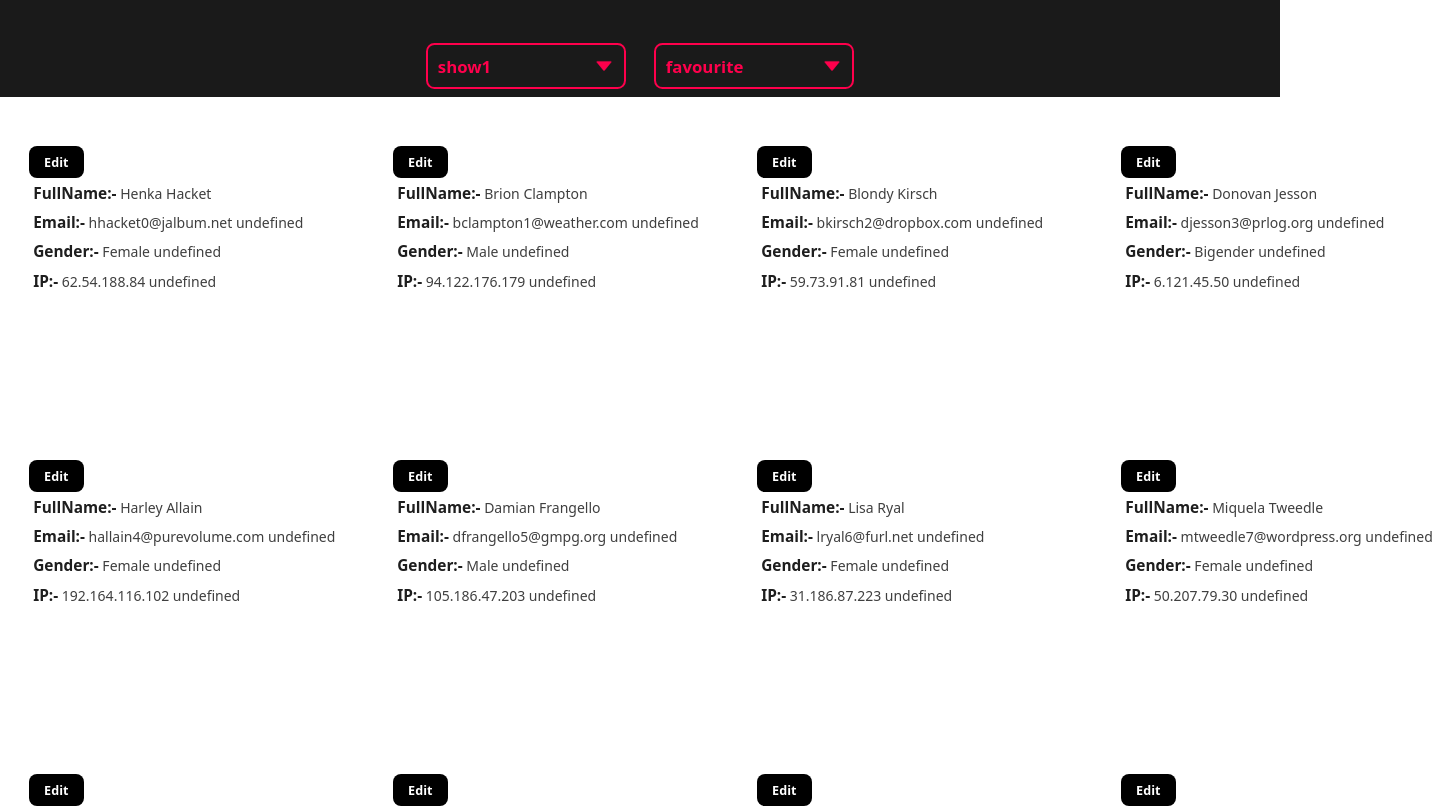
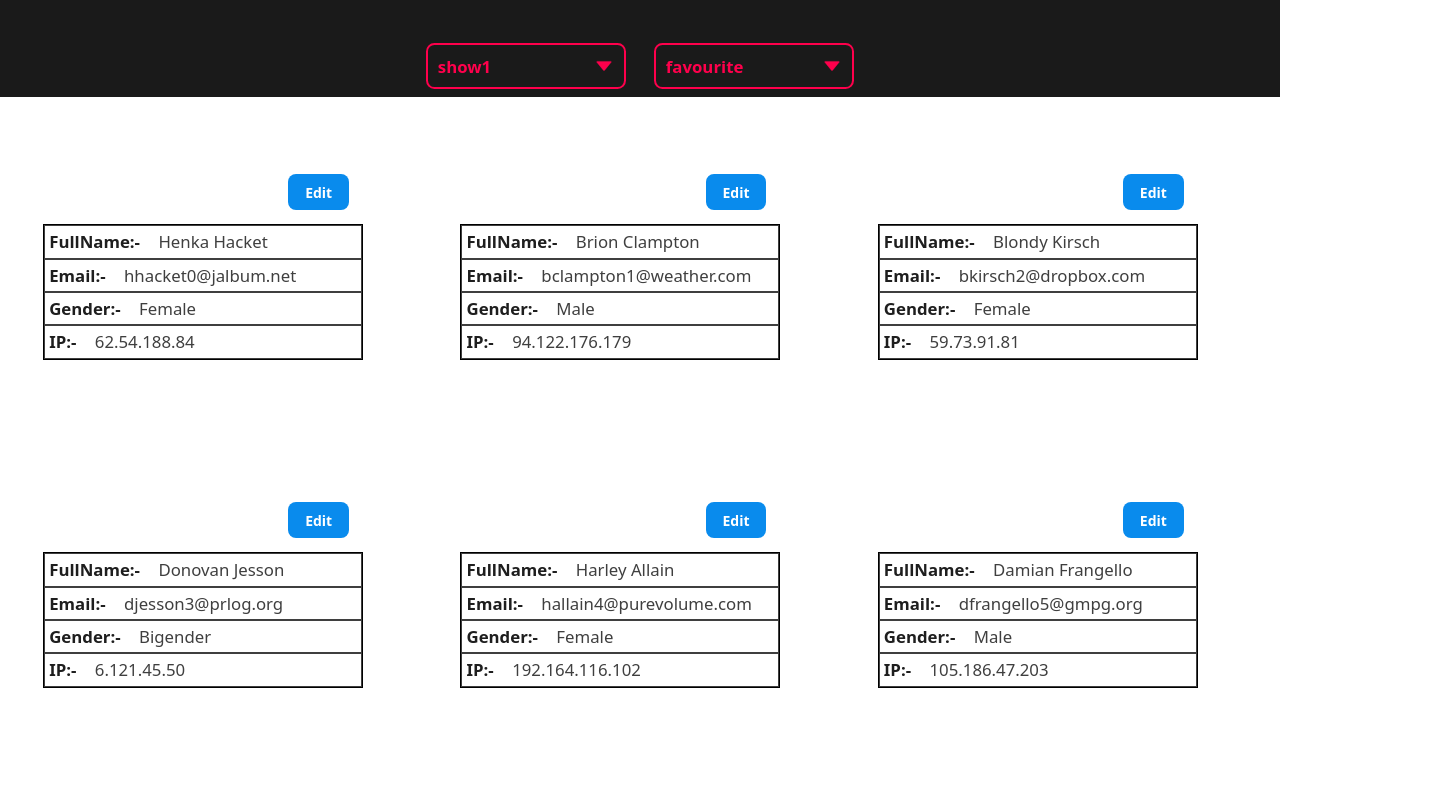
Before and after one commit to Siddhesh-Bhadale/Performance-Tracking---Sumit-Jadhav, a React (Vite) app in the folder 07_ReactJS_headerAndSlider/header-slider-web/: page / in a window 1280 px wide. Shown: the part 703-1511 px from the top of the page, 1456 px wide, since content can reach past the window. Built offline with nearby package versions, Linux system fonts and the light colour scheme.

Commit message:
Refactor:- restructur the UserCard Task and manpulate the object on user action

```diff
--- a/07_ReactJS_headerAndSlider/header-slider-web/src/components/cards/userCard/UserCard.jsx
+++ b/07_ReactJS_headerAndSlider/header-slider-web/src/components/cards/userCard/UserCard.jsx
@@ -1,67 +1,65 @@
 
 
-import React, { useState, useRef, useEffect, useId } from 'react'
+import { useState } from 'react';
 import '../../../scss/components/usercard.scss'
 import EditUserCard from './EditUserCard';
 
+const UserCard = (props) => {
+    const { id, firstName, lastName, email, gender, ip_address, disabled, onClick, updatedUserData } = props
+    const [isOpen, setIsOpen] = useState(false)
 
-const UserCard = (props) => {
-    const { id, firstName, lastName, email, gender, ip_address, onChange, onEditClick, isUpdate } = props
-    // const [isUpdate, setIsUpdate] = useState(false);
-    // const [isBtnDisabled, setIsBtnDisabled] = useState(false)
-    const [cardActiveId, setCardActiveId] = useState(null);
-    const buttonId = useId();
-
-    const getData = (data) => {
-        onChange && onChange(data)
-    }
-    const getActiveState = (data) => {
-        return data
-    }
-
-    // useEffect(() => {
-    //     if (isUpdate) {
-    //         console.log(`Current Component Id: - ${id} mounted Component ID:- ${cardActiveId}`)
-
-    //         if (id === cardActiveId) {
-    //             setIsBtnDisabled(true)
-    //             console.log(isBtnDisabled)
-    //         }
-    //     } else { setIsBtnDisabled(false) }
-    // }, [isUpdate, cardActiveId, isBtnDisabled])
-
-    const UserDetails = ({ label, value1, value2 }) => (
+    const UserDetails = ({ label, value1, value2 = "" }) => (
         <label className="user-card-label">
             <strong>{`${label}:-`}</strong> {` ${value1} ${value2}`}
         </label>
     );
 
+    const handleButtonClick = () => {
+        const active = document.getElementById(id)
+        if (active.id == id) {
+            onClick && onClick(id)
+            setIsOpen(true)
+        }
+    }
     return (
-        <div data-component="user-card-component">
-            {isUpdate ? (
+        <>
+            {isOpen === true ? (<>
                 <EditUserCard
-                    userData={props}
-                    onBack={() => { !isUpdate }}
-                    onFormSubmit={getData}
-                    onSubmit={() => { !isUpdate }}
-                    activeId={setCardActiveId}
-                    isChildVisible={getActiveState}
-                // updatedUserData={setUpdatedData}
+                    id={id}
+                    firstName={firstName}
+                    lastName={lastName}
+                    email={email}
+                    gender={gender}
+                    ip_address={ip_address}
+                    onClose={() => {
+                        onClick && onClick(null)
+                        return setIsOpen(false)
+                    }}
+                    onSubmit={(e) => {
+                        updatedUserData && updatedUserData(e)
+                        onClick && onClick(null)
+                        return setIsOpen(false);
+                    }}
                 />
-            ) : (
-                <>
+            </>) : (<>
+                <div data-component="user-card-component">
                     <div className="user-card-edit-contianer">
-                        <button className={`user-card-edit-btn ${getActiveState() ? 'inactive' : 'active'}`} disabled={isUpdate} onClick={onEditClick}>
+                        <button id={id} className={`user-card-edit-btn ${disabled ? 'inactive' : 'active'}`} disabled={disabled} onClick={handleButtonClick}>
                             Edit
                         </button>
                     </div>
-                    <UserDetails label="FullName" value1={firstName} value2={lastName} />
-                    <UserDetails label="Email" value1={email} />
-                    <UserDetails label="Gender" value1={gender} />
-                    <UserDetails label="IP" value1={ip_address} />
-                </>
-            )}
-        </div>
+                    <div className='user-card-data-contianer'>
+                        <UserDetails label="FullName" value1={firstName} value2={lastName} />
+                        <UserDetails label="Email" value1={email} />
+                        <UserDetails label="Gender" value1={gender} />
+                        <UserDetails label="IP" value1={ip_address} />
+                    </div>
+
+                </div >
+            </>)}
+
+        </>
+
     );
 };
 
--- /dev/null
+++ b/07_ReactJS_headerAndSlider/header-slider-web/src/layouts/cardsLayouts/UserCardLayout.jsx
@@ -0,0 +1,70 @@
+import React, { useEffect, useState } from 'react'
+import UserCard from '../../components/cards/userCard/UserCard'
+import { userData } from '../../utils/StaticData'
+import '../../scss/layouts/cardsLayouts/usercardlayout.scss'
+
+const UserCardLayout = () => {
+    const [userId, setUserId] = useState(null);
+    // const [newUpdateduser, setNewUpdatedUser] = useState(null)
+    const [data, setData] = useState(userData)
+    // const updateObject = userData.map((item, index) => item?.id !== newUpdateduser?.id ? item : newUpdateduser);
+    const handleUpdateUser = (id, updatedUser) => {
+        setData((prev) => prev.map((user) => user.id !== id ? user : updatedUser))
+    };
+
+
+    return (
+        <div data-component='user-cards-layout-container' >
+            {data?.map((item, index) => {
+                return (
+                    <div className='user-card-wrapper' key={index}>
+
+                        <UserCard
+                            id={item?.id}
+                            firstName={item?.first_name || item?.firstname}
+                            lastName={item?.last_name || item?.lastName}
+                            email={item?.email}
+                            gender={item?.gender}
+                            ip_address={item?.ip_address}
+                            onClick={(e) => setUserId(e)}
+                            disabled={userId === null ? false : true}
+                            // updatedUserData={setNewUpdatedUser}
+                            updatedUserData={(e) => { handleUpdateUser(item.id, e) }}
+                        />
+
+                        {/* {userId === item.id ? (<>
+                            <EditUserCard
+                                id={item?.id}
+                                firstName={item?.first_name || item?.firstname}
+                                lastName={item?.last_name || item?.lastName}
+                                email={item?.email}
+                                gender={item?.gender}
+                                ip_address={item?.ip_address}
+                                onClose={() => setUserId(null)}
+                                onSubmit={(e) => {
+                                    setNewUpdatedUser(e);
+                                    return setUserId(null);
+                                }}
+                            />
+                        </>) : (<>
+                            <UserCard
+                                id={item?.id}
+                                firstName={item?.first_name || item?.firstname}
+                                lastName={item?.last_name || item?.lastName}
+                                email={item?.email}
+                                gender={item?.gender}
+                                ip_address={item?.ip_address}
+                                onClick={(e) => setUserId(e)}
+                                disabled={userId ? true : false}
+                            />
+                        </>)} */}
+                    </div>
+                )
+            }
+
+            )}
+        </div>
+    )
+}
+
+export default UserCardLayout
--- a/07_ReactJS_headerAndSlider/header-slider-web/src/pages/HomePage.jsx
+++ b/07_ReactJS_headerAndSlider/header-slider-web/src/pages/HomePage.jsx
@@ -3,25 +3,18 @@ import HeaderComponent from '../components/header/HeaderComponent';
 import SliderComponent from '../components/slider/SliderComponent';
 import '../scss/pages/homePage.scss'
 import DropDownComponent from '../components/drop-down/DropDownComponent';
-import UserCard from '../components/cards/userCard/UserCard';
-import { userData } from '../utils/StaticData';
+import UserCardLayout from '../layouts/cardsLayouts/UserCardLayout';
 
 
 const HomePage = () => {
     const [searchValue, setSearchValue] = useState('')
     const [animeCategories, setAnimeCategories] = useState("show1");
     const [streamCategory, setStreamCategory] = useState({ id: 1, value: "favourite" });
-    const [newUpdateduser, setNewUpdatedUser] = useState()
-    const updateObject = userData.map((item, index) => item?.id !== newUpdateduser?.id ? item : newUpdateduser);
-    const [isUpdate, setIsUpdate] = useState(false)
-
-
     const arr = ["Tv", "show", "Genoure", "series", "Tv1", "show1", "Genoure1", "Tv2", "show2", "Genoure2"];
     const arr2 = [{ id: 1, value: "favourite" }, { id: 2, value: "airing" }, { id: 3, value: "abc" }, { id: 4, value: "bypopularity" }]
 
-    const handleClick = () => {
-        setIsUpdate(true)
-    }
+
+
     return (
         <div data-component='homepage' id='parent'>
             <HeaderComponent
@@ -48,33 +41,8 @@ const HomePage = () => {
                 />
             </section>
             <section className='homepage-card-container'>
-                {
-                    updateObject.map((item, index) => {
-                        return (
-                            <div className='user-card-container' key={index}>
-                                <UserCard
-                                    id={item?.id}
-                                    firstName={item?.first_name || item?.firstname}
-                                    lastName={item?.last_name || item?.lastName}
-                                    email={item?.email}
-                                    gender={item?.gender}
-                                    ip_address={item?.ip_address}
-                                    onChange={setNewUpdatedUser}
-                                    onEditClick={handleClick}
-                                    isUpdate={isUpdate}
-                                />
-                            </div>
-                        )
-                    })
-                }
-
+                <UserCardLayout />
             </section>
-            {/* <section style={{ height: "400px " }}>
-                <label>{`Selected Drop Down value: - ${JSON.stringify(animeCategories)}`}</label> <br />
-
-                <label>{`Selected second Drop Down value: - ${JSON.stringify(streamCategory)}`}</label> <br />
-                <label>{`Selected second Drop Down value: - ${streamCategory.value}`}</label>
-            </section> */}
 
         </div>
     )
--- a/07_ReactJS_headerAndSlider/header-slider-web/src/scss/components/usercard.scss
+++ b/07_ReactJS_headerAndSlider/header-slider-web/src/scss/components/usercard.scss
@@ -11,47 +11,20 @@
     width: 350px;
     height: 300px;
 
-    .user-card-edit-details-container {
-        @include display-center(row);
-    }
 
-    .user-card-edit-details-component {
-        @include display-center(row);
-        align-items: normal;
-        justify-content: flex-start;
-        margin-bottom: 1rem;
-
-
-
-        .user-card-edit-user-label {
-            font-weight: 900;
-            color: black;
-            font-size: 1.1rem;
-            min-width: 7rem;
-            padding: 0.4rem;
-        }
-
-        .user-card-edit-user-input {
-            background-color: transparent;
-            border: 1px solid gray;
-            border-radius: 8px;
-            color: black;
-            padding-left: 0.6rem;
-        }
-    }
-
-
-
-    .user-card-edit-user-input {}
+    .user-card-edit-contianer {
+        display: flex;
+        justify-content: flex-end;
+        padding: 1rem;
 
         .user-card-edit-btn {
             max-height: 3rem;
             max-width: 6rem;
-        background-color: black !important;
+            background-color: rgb(9, 139, 237) !important;
             color: white;
             border: none;
-        font-size: 0.9rem;
-        font-weight: 700;
+            font-size: 1rem;
+            font-weight: 900;
             line-height: normal;
 
 
@@ -62,25 +35,66 @@
         }
 
         .active {
-        background-color: black !important;
+            background-color: rgb(9, 139, 237) !important;
+        }
+    }
+
+    .user-card-data-contianer {
+        @include display-center(column);
+        justify-content: center;
+        place-items: center;
+        align-items: normal;
+        border: 1px solid rgb(0, 0, 0);
+
+        // width: 100%;
+        .user-card-label {
+            font-size: 1.2rem;
+            font-weight: 500;
+            line-height: normal;
+            color: rgb(63, 63, 63);
+            padding: 0.3rem;
+            border: 1px solid;
+
+            & strong {
+                font-size: 1.2rem;
+                font-weight: 700;
+                line-height: normal;
+                color: rgb(30, 30, 30);
+                margin-right: 1rem;
+            }
+        }
     }
 
 
 
+    @include mobile_devices {
+        // background-color: red;
+        width: 180px;
+        height: 180px;
 
+        .user-card-edit-contianer {
+            padding: 0.5rem;
+
+            .user-card-edit-btn {
+                height: 1.3rem;
+                width: 3rem;
+                font-size: 0.6rem;
+            }
+
+        }
+
+        .user-card-data-contianer {
             .user-card-label {
-        font-size: 1rem;
-        font-weight: 500;
-        line-height: normal;
-        color: rgb(63, 63, 63);
-        padding: 0.3rem;
-        text-align: justify;
+                font-size: 0.7rem;
+                flex-wrap: nowrap;
 
                 & strong {
-            font-size: 1.1rem;
-            font-weight: 700;
-            line-height: normal;
-            color: rgb(30, 30, 30);
+                    font-size: 0.7rem;
+                    margin-right: 0px;
                 }
             }
+
         }
+
+    }
+}
--- /dev/null
+++ b/07_ReactJS_headerAndSlider/header-slider-web/src/scss/layouts/cardsLayouts/usercardlayout.scss
@@ -0,0 +1,22 @@
+@use '../../abstracts' as *;
+
+[ data-component='user-cards-layout-container'] {
+    display: grid;
+    grid-template-columns: repeat(auto-fill, minmax(350px, 1fr));
+    justify-content: space-evenly;
+    align-items: normal;
+    padding: 2rem;
+    padding: 1rem;
+    width: 100%;
+    place-self: center;
+
+    .user-card-wrapper {
+        margin: 1rem;
+    }
+
+    @include mobile_devices {
+        display: grid;
+        grid-template-columns: repeat(2, 1fr);
+        padding: 0;
+    }
+}
--- a/07_ReactJS_headerAndSlider/header-slider-web/src/scss/pages/homePage.scss
+++ b/07_ReactJS_headerAndSlider/header-slider-web/src/scss/pages/homePage.scss
@@ -17,18 +17,6 @@
     }
 
     .homepage-card-container {
-        // @include display-center(row);
-        display: grid;
-        grid-template-columns: auto auto auto auto;
-        justify-content: space-evenly;
-        align-items: normal;
-        padding: 2rem;
-        padding: 1rem;
-
-        .user-card-container {
-            margin-right: 1rem;
-            margin-bottom: 1rem;
-
-        }
+        place-content: center;
     }
 }
--- a/07_ReactJS_headerAndSlider/header-slider-web/src/utils/utils.jsx
+++ b/07_ReactJS_headerAndSlider/header-slider-web/src/utils/utils.jsx
@@ -38,3 +38,9 @@ export function filteredEntries(entries, searchTerm) {
 
 //random number generator
 export const randomNumber = Math.floor(Math.random() * 10000)
+
+//
+export function getData(userData, newUpdateduser) {
+    const data = userData.map((item, index) => item?.id !== newUpdateduser?.id ? item : newUpdateduser);
+    return data
+}
```
Also changed, not shown: 07_ReactJS_headerAndSlider/header-slider-web/src/components/cards/userCard/EditUserCard.jsx (+17 -38 lines), 07_ReactJS_headerAndSlider/header-slider-web/src/scss/components/editusercard.scss (+83 -5 lines). Lines whose indentation alone changed are shown as unchanged.
